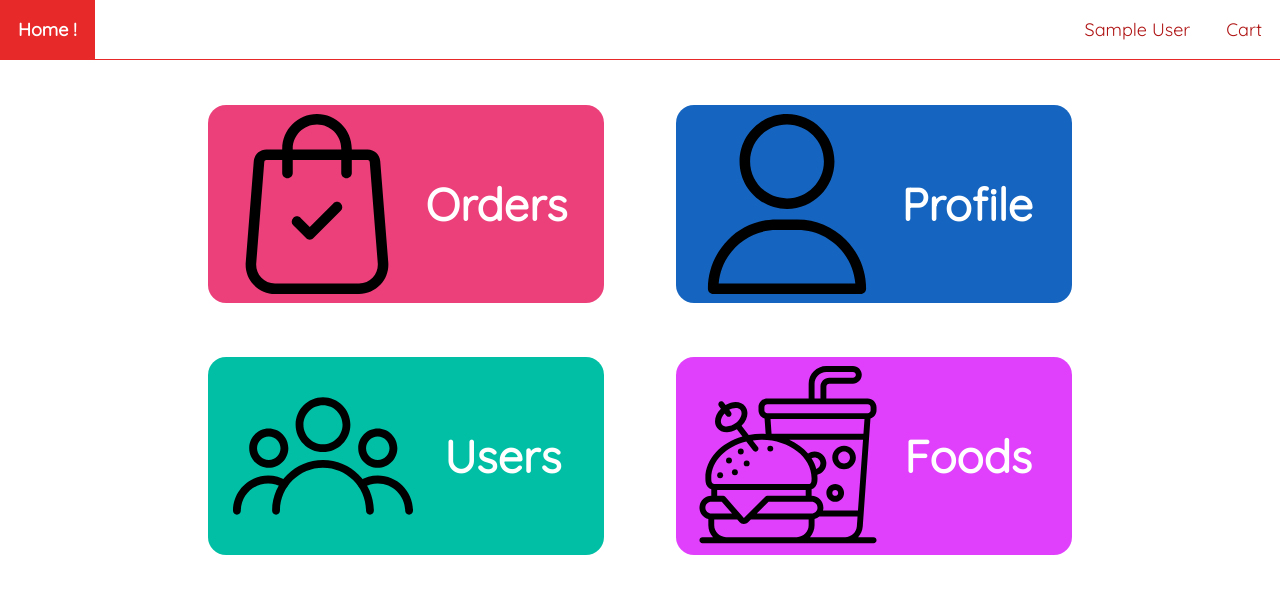
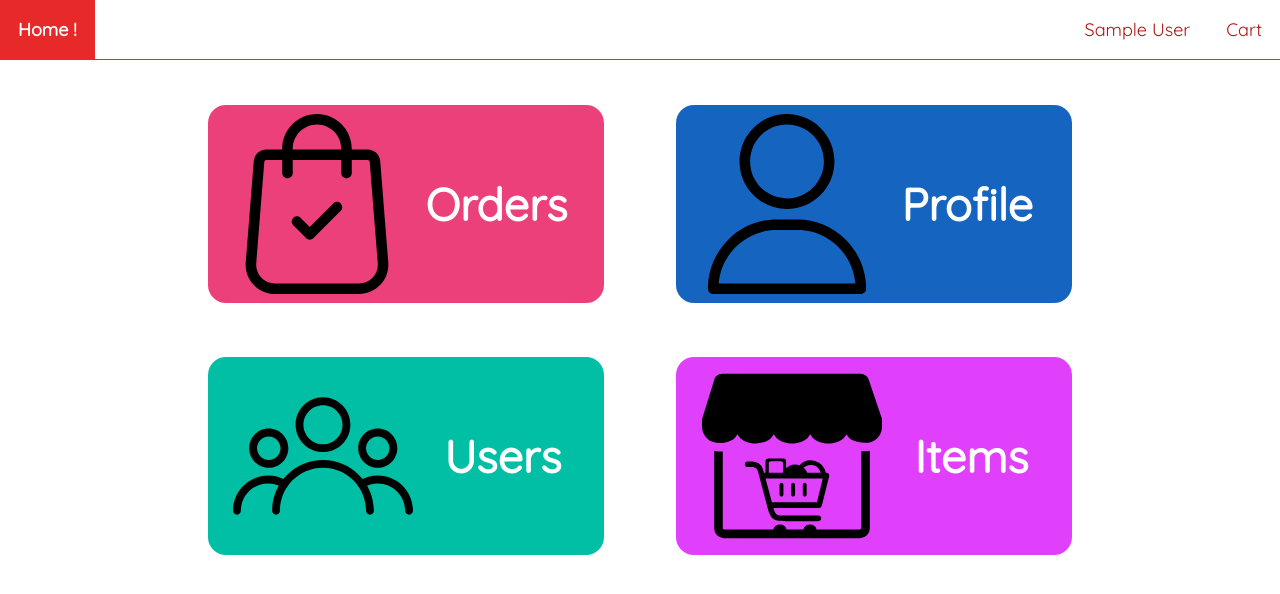
Before and after one commit to Dark-Hope-tech/e-commerse-frontend, a React (Create React App) app: page /dashboard in a window 1280 px wide. Shown: the top 594 px of the page. Built offline with nearby package versions, Linux system fonts and the light colour scheme; sample sign-in values are in the browser's storage.

Commit message:
Fixed food to Item

```diff
--- a/src/components/Search/Search.js
+++ b/src/components/Search/Search.js
@@ -5,7 +5,7 @@ import classes from './search.module.css';
 Search.defaultProps = {
   searchRoute: '/search/',
   defaultRoute: '/',
-  placeholder: 'Search Food Mine!',
+  placeholder: 'Search Apna Kirna Store!',
 };
 
 export default function Search({
--- a/src/pages/Dashboard/Dashboard.js
+++ b/src/pages/Dashboard/Dashboard.js
@@ -53,8 +53,8 @@ const allItems = [
     color: 'white',
   },
   {
-    title: 'Foods',
-    imageUrl: '/icons/foods.svg',
+    title: 'Items',
+    imageUrl: '/icons/storeicon.svg',
     url: '/admin/foods',
     forAdmin: true,
     bgColor: '#e040fb',
--- a/src/pages/FoodsAdmin/FoodsAdminPage.js
+++ b/src/pages/FoodsAdmin/FoodsAdminPage.js
@@ -43,12 +43,12 @@ export default function FoodsAdminPage() {
   return (
     <div className={classes.container}>
       <div className={classes.list}>
-        <Title title="Manage Foods" margin="1rem auto" />
+        <Title title="Manage Items" margin="1rem auto" />
         <Search
           searchRoute="/admin/foods/"
           defaultRoute="/admin/foods"
           margin="1rem 0"
-          placeholder="Search Foods"
+          placeholder="Search Items"
         />
         <Link to="/admin/addFood" className={classes.add_food}>
           Add Item +
```
Also changed, not shown: public/icons/storeicon.svg (added).
